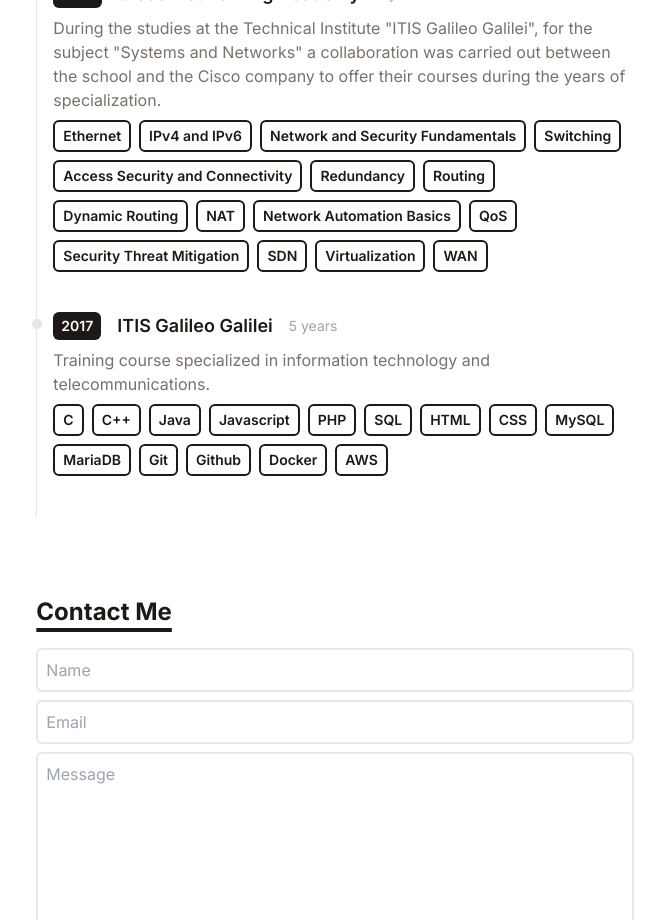
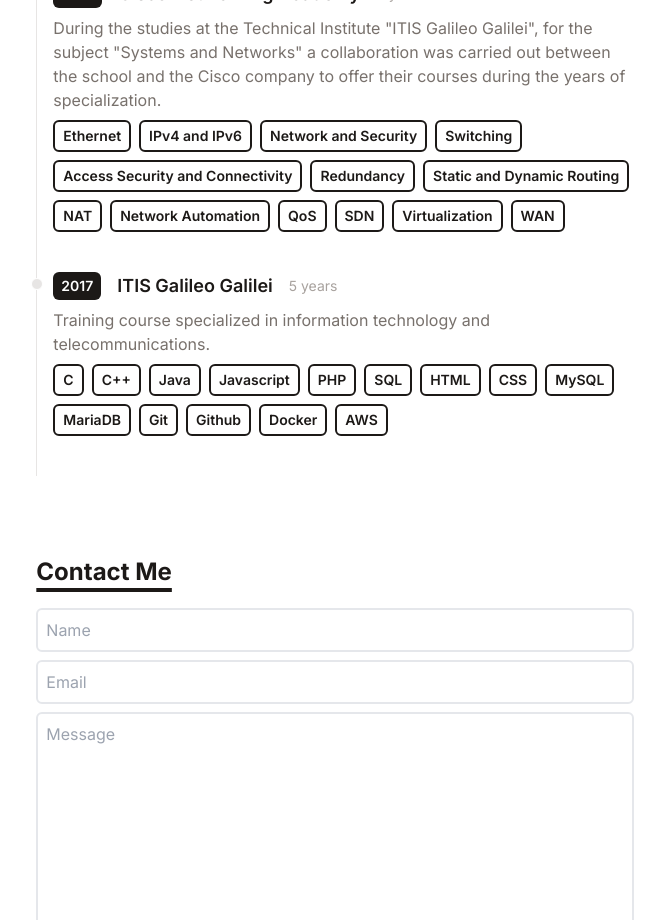
Before and after one commit to VoidElle/portfolio, a React (Vite) app: page / in a window 1280 px wide. Shown: the part 1260-2180 px from the top of the page, without its empty margins (305-970 px from the left). Built offline with nearby package versions, Linux system fonts and the light colour scheme.

Commit message:
Little change on Cisco section on timeline

```diff
--- a/src/data/timeline.js
+++ b/src/data/timeline.js
@@ -23,9 +23,9 @@ export default [
         details: 'During the studies at the Technical Institute "ITIS Galileo Galilei", for the subject "Systems and Networks" a collaboration was carried out between the school and the Cisco company to offer their courses during the years of specialization.',
         chips: [
             "Ethernet", "IPv4 and IPv6",
-            "Network and Security Fundamentals", "Switching", "Access Security and Connectivity",
-            "Redundancy", "Routing", "Dynamic Routing", "NAT", "Network Automation Basics", "QoS",
-            "Security Threat Mitigation", "SDN", "Virtualization", "WAN"
+            "Network and Security", "Switching", "Access Security and Connectivity",
+            "Redundancy", "Static and Dynamic Routing", "NAT", "Network Automation", "QoS",
+            "SDN", "Virtualization", "WAN"
         ]
     },
     {
```
